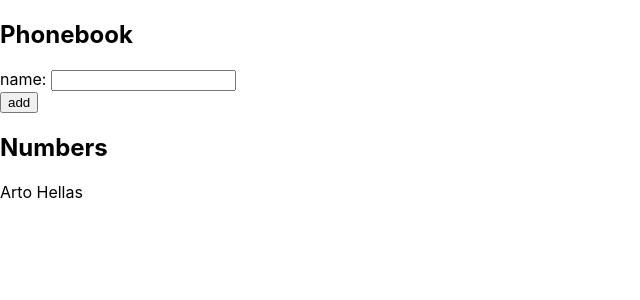
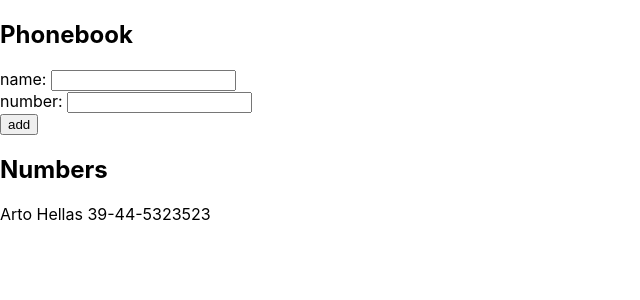
Before and after one commit to KaceCottam/fullstackopen2020, a React (Create React App) app in the folder part2/phonebook/: page / in a window 1280 px wide. Shown: the top 300 px of the page, without its empty margins (0-640 px from the left). Built offline with nearby package versions, Linux system fonts and the light colour scheme.

Commit message:
Exercise 2.8

```diff
--- a/part2/phonebook/src/App.js
+++ b/part2/phonebook/src/App.js
@@ -2,36 +2,38 @@ import React, { useState } from 'react'
 
 const App = () => {
   const [ persons, setPersons ] = useState([
-    { name: 'Arto Hellas' }
+    { name: 'Arto Hellas', number: '39-44-5323523' }
   ])
   const [ newName, setNewName ] = useState('')
+  const [ newNumber, setNewNumber ] = useState('')
 
   const onNameChange = event => { setNewName(event.target.value) }
+  const onNumberChange = event => { setNewNumber(event.target.value) }
 
-  const addName = event => {
+  const addPerson = event => {
     event.preventDefault()
-    const newPerson = {name: newName}
-    if(persons.filter(({name}) => name === newName).length !== 0) {
+
+    const newPerson = { name: newName, number: newNumber }
+
+    if(persons.filter(({ name }) => name === newName).length !== 0) {
       alert(`${newName} is already added to the phonebook`)
     } else {
       setPersons(persons.concat(newPerson))
     }
     setNewName('')
+    setNewNumber('')
   }
 
   return (
     <div>
       <h2>Phonebook</h2>
-      <form onSubmit={addName}>
-        <div>
-          name: <input value={newName} onChange={onNameChange} />
-        </div>
-        <div>
-          <button type="submit">add</button>
-        </div>
+      <form onSubmit={addPerson}>
+        <div>name: <input value={newName} onChange={onNameChange} /></div>
+        <div>number: <input value={newNumber} onChange={onNumberChange} /></div>
+        <div><button type="submit">add</button></div>
       </form>
       <h2>Numbers</h2>
-      {persons.map( ({ name },i) => ( <p key={i}>{name}</p> ) )}
+      {persons.map( ({ name, number },i) => ( <p key={i}>{name} {number}</p> ) )}
     </div>
   )
 }
```
